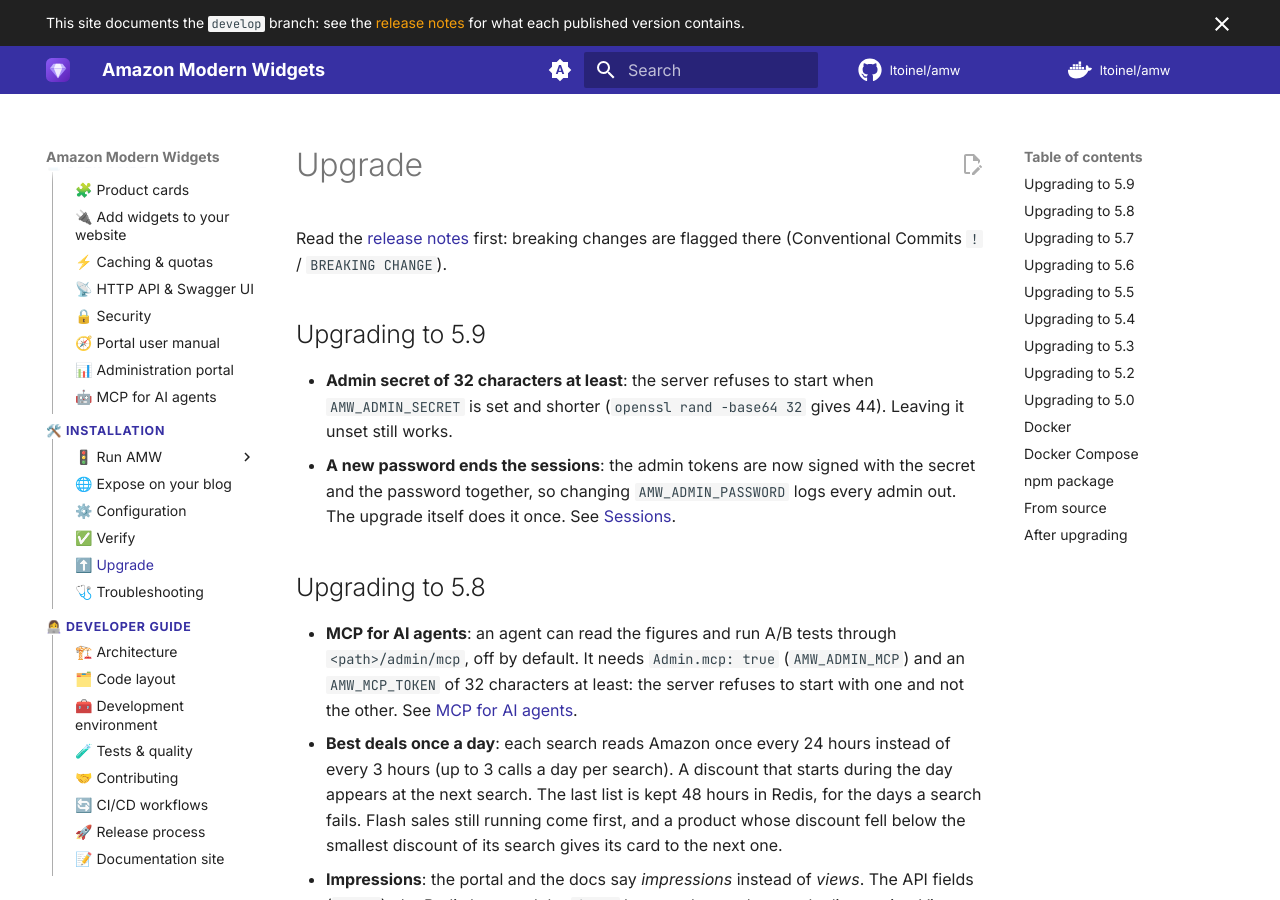
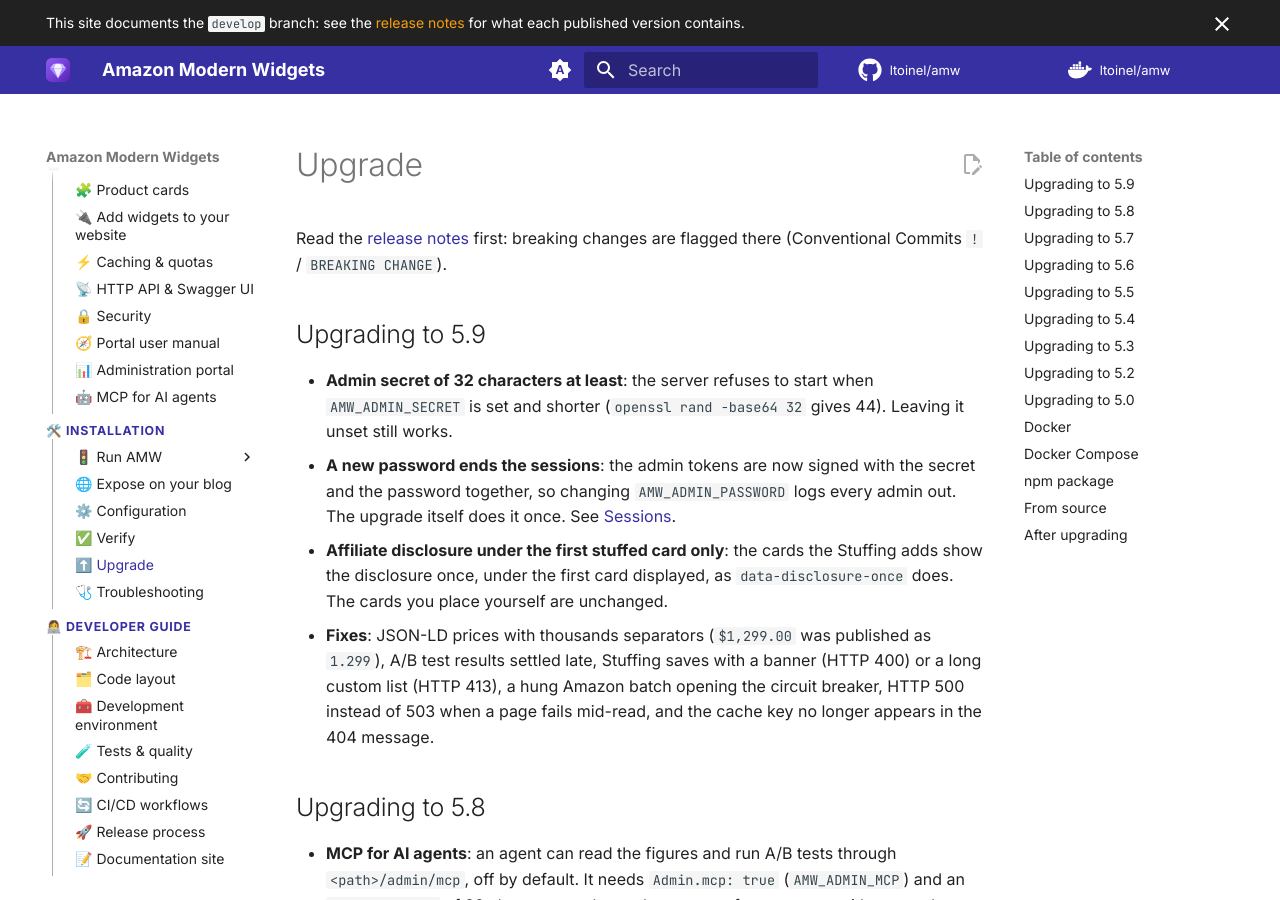
Before and after one commit to ltoinel/amw, an MkDocs documentation site: the page built from docs/installation/upgrade.md, in a window 1280 px wide and 900 px high. Built offline with MkDocs 1.6.1 and Material for MkDocs 9.7.7, drawn with Linux system fonts in a browser that asks for light colours; comment, search, counter and statistics services are not loaded.

Commit message:
chore(release): 5.9.0 (#568)
Closes #567

Co-authored-by: Ludovic Toinel <ltoinel@free.fr>
Co-authored-by: Claude Opus 5.5 <noreply@anthropic.com>

```diff
--- a/docs/installation/upgrade.md
+++ b/docs/installation/upgrade.md
@@ -10,6 +10,13 @@ changes are flagged there (Conventional Commits `!` / `BREAKING CHANGE`).
 - **A new password ends the sessions**: the admin tokens are now signed with the secret and the
   password together, so changing `AMW_ADMIN_PASSWORD` logs every admin out. The upgrade itself
   does it once. See [Sessions](../user-guide/admin-portal.md#sessions).
+- **Affiliate disclosure under the first stuffed card only**: the cards the Stuffing adds show
+  the disclosure once, under the first card displayed, as `data-disclosure-once` does. The cards
+  you place yourself are unchanged.
+- **Fixes**: JSON-LD prices with thousands separators (`$1,299.00` was published as `1.299`),
+  A/B test results settled late, Stuffing saves with a banner (HTTP 400) or a long custom list
+  (HTTP 413), a hung Amazon batch opening the circuit breaker, HTTP 500 instead of 503 when a
+  page fails mid-read, and the cache key no longer appears in the 404 message.
 
 ## Upgrading to 5.8
 
--- a/package.json
+++ b/package.json
@@ -1,6 +1,6 @@
 {
   "name": "amazon-modern-widgets",
-  "version": "5.8.0",
+  "version": "5.9.0",
   "description": "Amazon Modern Widgets for Amazon affiliate websites based on Amazon PAAPI v5",
   "license": "MIT",
   "author": "Ludovic Toinel",
```
Also changed, not shown: 1 other file.
